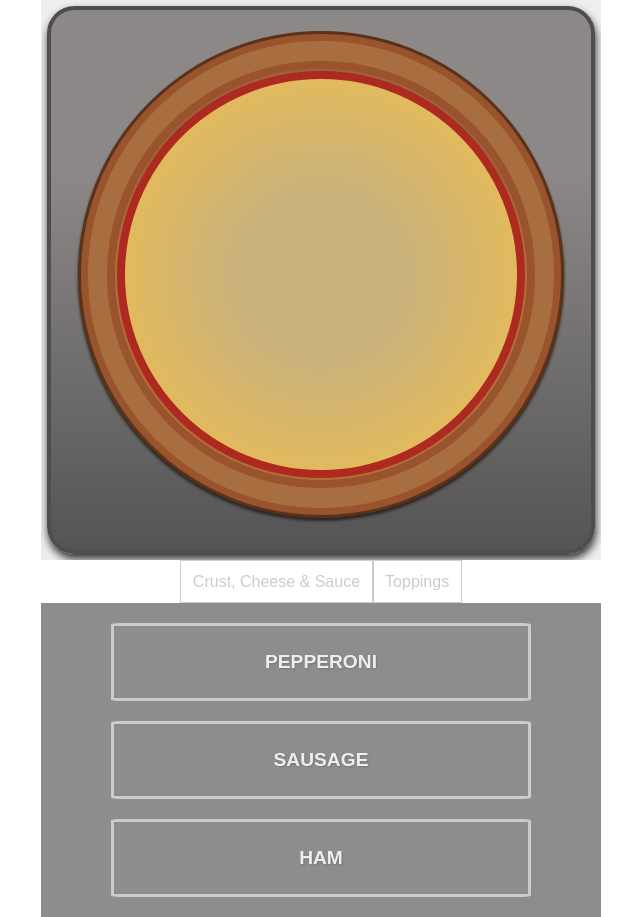
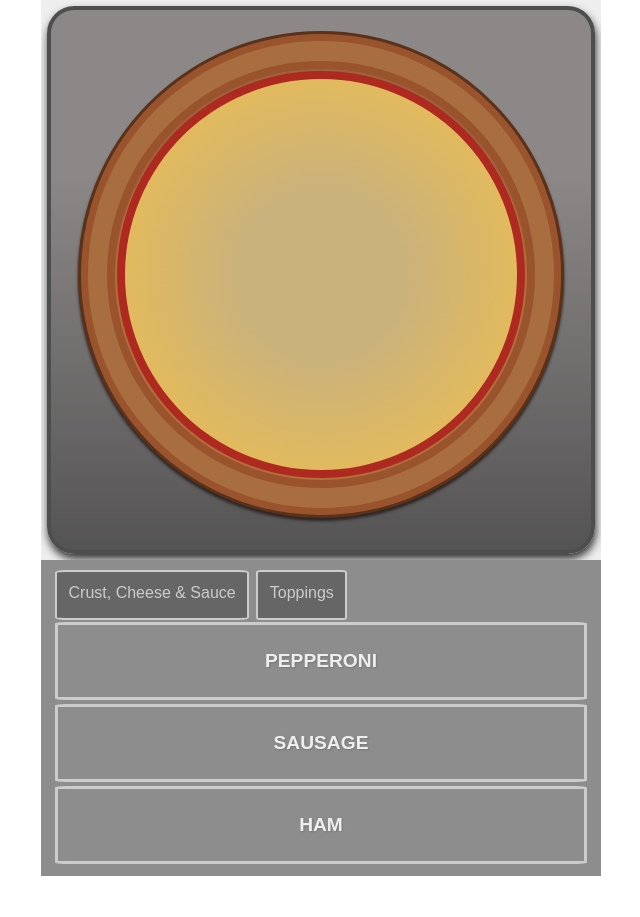
Before and after one commit to EricZimmer/Pizzafy, a React app: page / in a window 1280 px wide. Shown: the whole page, without its empty margins (319-959 px from the left). After the commit the page ends 876 px from the top, so only its background shows below. Built offline with nearby package versions, Linux system fonts and the light colour scheme.

Commit message:
changed control structure

```diff
--- a/src/components/BuildHeaders/BuildHeader/BuildHeader.css
+++ b/src/components/BuildHeaders/BuildHeader/BuildHeader.css
@@ -1,24 +1,25 @@
 
 .BuildHeader {
   /* margin: auto; */
-  display: inline-block;
+
 
   height: 100%;
   color: #ccc;
-  border: 1px solid #ccc;
-  border-radius: 0%;
+  border: 2px solid #ccc;
+  border-radius: 5%;
   padding: .72em;
-
+  background-color: #666;
   text-align: center;
+  margin-right: 7px;
 }
 
 .BuildHeader:hover {
-  color: green;
-  border-color: blue;
+  color: white;
+  background-color: #888;
   cursor: pointer;
 }
 
 .BuildHeader:active {
   background-color: #777;
-  border-color: tomato;
+  /* border-color: tomato; */
 }
--- a/src/components/BuildHeaders/BuildHeaders.css
+++ b/src/components/BuildHeaders/BuildHeaders.css
@@ -8,11 +8,12 @@
 
 
   /* align-items: left; */
-  /* width: 90%; */
-  /* height: 40px; */
-  justify-content: center;
-/*   color: #ccc;
-  background-color: blue; */
+  width: 95%;
+  height: 50px;
+  justify-content: left;
+  color: #ccc;
+  margin: 0 2.5% 0 2.5%;
+
 }
 
 @media (min-width: 500px) {
--- a/src/components/ControlGroup/BuildControls/BuildControl/BuildControl.css
+++ b/src/components/ControlGroup/BuildControls/BuildControl/BuildControl.css
@@ -1,12 +1,12 @@
 .BuildControl {
   display: grid;
-  flex-flow: row wrap;
+  flex-flow: row nowrap;
   justify-content: center;
   align-content: center;
   margin: 10px auto;
   padding: 15px 15px;
   border: 3px solid #ccc;
-  width: 95%;
+  /* width: 95%; */
 }
 
 button {
@@ -14,7 +14,7 @@ button {
   align-content: center;
   justify-content: center; */
   font: inherit;
-  /* padding: 15px; */
+  font-size: .75rem;
   height: 50px;
   border: 4px solid #aa6817;
   cursor: pointer;
@@ -66,7 +66,7 @@ button:hover:disabled {
 }
 
 .EXTRA {
-  width: 65px;
+
   margin: 0 .7em;
   border-radius: 15%;
 }
--- a/src/components/ControlGroup/BuildControls/BuildControl/BuildControl.js
+++ b/src/components/ControlGroup/BuildControls/BuildControl/BuildControl.js
@@ -16,7 +16,7 @@ class BuildControl extends Component {
 
     }
     render() {
-        const label = this.props.amount === "EXTRA" ? "Extra" : null;
+        const label = this.props.label ? this.props.label : null;
         const thisClass = classes[this.props.class]
         let currClass = this.props.toggled ? [thisClass, classes.ToggledOn].join(' ')   : thisClass;
         //console.log('button toggle ', this.props.toggled, 'currclass ', currClass);
--- a/src/components/ControlGroup/BuildControls/BuildControls.css
+++ b/src/components/ControlGroup/BuildControls/BuildControls.css
@@ -10,15 +10,15 @@
 
 
 .BuildControls {
-  display: grid;
+  display: flex;
   flex-flow: column;
   align-content: center;
   justify-content: center;
-  margin: 10px auto;
+  margin: 2px auto;
   padding: 15px 15px;
   border: 3px solid #ccc;
   border-radius: 2%;
-  width: 75%;
+  width: 95%;
 }
 
 .ControlGroup {
@@ -27,7 +27,7 @@
 
 
   display: grid;
-
+  grid-template-rows: 1fr 1fr 1fr;
   flex-flow: row wrap;
 
   border: 2px solid #aaa;
@@ -35,7 +35,7 @@
   align-items: center;
   box-shadow: 0 2px 1px #ccc;
   margin: auto;
-  padding: 10px 0px;
+  padding: 5px 0px;
 }
 
 .BuildControl {
@@ -43,7 +43,10 @@
   flex-flow: row nowrap;
   justify-content: center;
   align-content: center;
+  align-self: center;
   margin: .5em 0;
+  width: 90%;
+
 }
 
 .Label {
--- a/src/components/ControlGroup/BuildControls/BuildControls.js
+++ b/src/components/ControlGroup/BuildControls/BuildControls.js
@@ -127,6 +127,7 @@ class BuildControls extends Component {
         name={topping}
         amount={IngrTypes.EXTRA}
         side={ext}
+        label={IngrTypes.EXTRA}
         class={IngrTypes.EXTRA}
         toggled={extra[ext]}
         clicked={this.toppingToggle}
--- /dev/null
+++ b/src/components/ControlGroup/ControlGroup.css
@@ -0,0 +1,44 @@
+.Container {
+  display: flex;
+  width: 100%;
+}
+
+.MeatOrVeg {
+  font: inherit;
+  padding: 15px;
+  height: 50px;
+  border: 4px solid #aa6817;
+  cursor: pointer;
+  outline: none;
+  background-color: #D39952;
+  color: white;
+  user-select: none;
+  font-weight: bold;
+  text-shadow: 1px 1px 2px #777;
+}
+
+.BuildControlsContainer {
+  width: 320px;
+  margin: auto;
+  padding: 10px 0;
+  display: grid;
+  flex-flow: row wrap;
+  /* justify-content: center; */
+  background-color: rgb(141, 141, 141);
+}
+
+@media (min-width: 500px) and (min-height: 400px) {
+  .BuildControlsContainer {
+    width: 480px;
+
+  }
+}
+
+
+@media (min-width: 1000px) and (min-height: 500px) {
+  .BuildControlsContainer {
+
+    min-width: 560px;
+
+  }
+}
--- a/src/components/ControlGroup/ControlGroup.js
+++ b/src/components/ControlGroup/ControlGroup.js
@@ -1,22 +1,42 @@
 import React, { Component } from 'react';
 import BuildControls from './BuildControls/BuildControls';
-import classes from './BuildControls/BuildControls.css';
+import classes from './ControlGroup.css';
 import * as IngrTypes from '../../INGREDIENTCONST';
 
 const TOPPINGS_MEAT = [IngrTypes.PEPPERONI, IngrTypes.SAUSAGE, IngrTypes.HAM];
+const TOPPINGS_VEGGIES = ['PEPPERS', 'TOMATOES', 'MUSHROOMS'];
+
+const ALL_TOPPINGS = {
+  MEAT: [
+    IngrTypes.PEPPERONI, IngrTypes.SAUSAGE, IngrTypes.HAM
+  ],
+  VEGGIES: [
+    'PEPPERS', 'TOMATOES', 'MUSHROOMS'
+  ]
+};
 
 class ControlGroup extends Component {
 
   componentWillMount() {
-    let initState = TOPPINGS_MEAT.map(topping =>{
-      return {
-        [topping]: {
-          toggled: false
+    this.setupState(ALL_TOPPINGS);
+    //this.setupState(TOPPINGS_VEGGIES);
+  }
+
+  setupState = (toppingName) => {
+    let initState = Object.keys(toppingName).map(topping =>{
+      return toppingName[topping].map(ingr => {
+        return {
+          [ingr]: {
+            toggled: false
+          }
         }
-      };
-    }).reduce((obj, item) => {
-      return {...obj, ...item};
-    },{});
+        }).reduce((obj, item) => {
+        return {...obj, ...item};
+      },{});
+      }).reduce((obj, item) => {
+        return {...obj, ...item};
+      },{});
+
     console.log('initstate ', initState);
     this.setState({...initState});
   }
@@ -38,8 +58,8 @@ class ControlGroup extends Component {
     }
   }
 
-  render() {
-    let toppingsMeat = TOPPINGS_MEAT.map(topping => {
+  setToppingControls = (meatOrVeg) => {
+    return ALL_TOPPINGS[meatOrVeg].map(topping => {
       return (
         <BuildControls
           key={topping}
@@ -50,10 +70,19 @@ class ControlGroup extends Component {
           toggled={this.state[topping].toggled}/>
       );
     });
+  }
+
+  render() {
+    let toppings = this.setToppingControls('MEAT');
     return (
       <div
         className={classes.BuildControlsContainer}>
-        {toppingsMeat}
+
+        {this.props.children}
+        <div>
+
+        </div>
+        {toppings}
       </div>
     );
   }
--- a/src/components/Pizza/Pizza.css
+++ b/src/components/Pizza/Pizza.css
@@ -62,7 +62,7 @@
 }
 
 
-@media (min-width: 1000px) and (min-height: 700px) {
+@media (min-width: 1000px) and (min-height: 500px) {
   .Pizza {
 
     width: 560px;
--- a/src/containers/PizzaBuilder/PizzaBuilder.js
+++ b/src/containers/PizzaBuilder/PizzaBuilder.js
@@ -15,10 +15,10 @@ class PizzaBuilder extends Component {
     currentTab: 'meat',
     ingredients: {
 
-      [IngrTypes.PEPPERONI]: {
+      /* [IngrTypes.PEPPERONI]: {
         [IngrTypes.REGULAR]: IngrTypes.NONE,
         [IngrTypes.EXTRA]: IngrTypes.NONE
-      }
+      } */
     }
   };
 
@@ -80,15 +80,17 @@ class PizzaBuilder extends Component {
         <Pizza
           ingredients={ingredients}/>
 
-        <BuildHeaders
-          clicked={ this.headerClickedHandler}/>
+
         {/* <BuildControls
             currentControl={this.state.currentTab}
             clicked={(name) => this.headerClickedHandler(name)}
             addTopping={(event, name, side, amount, toggle) => this.addToppingHandler(event, name, side, amount, toggle)}>
         </BuildControls> */}
         <ControlGroup
-          addTopping={(name, side, amount) => this.addToppingHandler(name, side, amount) }/>
+          addTopping={(name, side, amount) => this.addToppingHandler(name, side, amount) }>
+          <BuildHeaders
+          clicked={ this.headerClickedHandler}/>
+        </ControlGroup>
       </Auxhoc>
     );
   }
```
Also changed, not shown: 1 other file (tests, documents, lock files or other folders).
